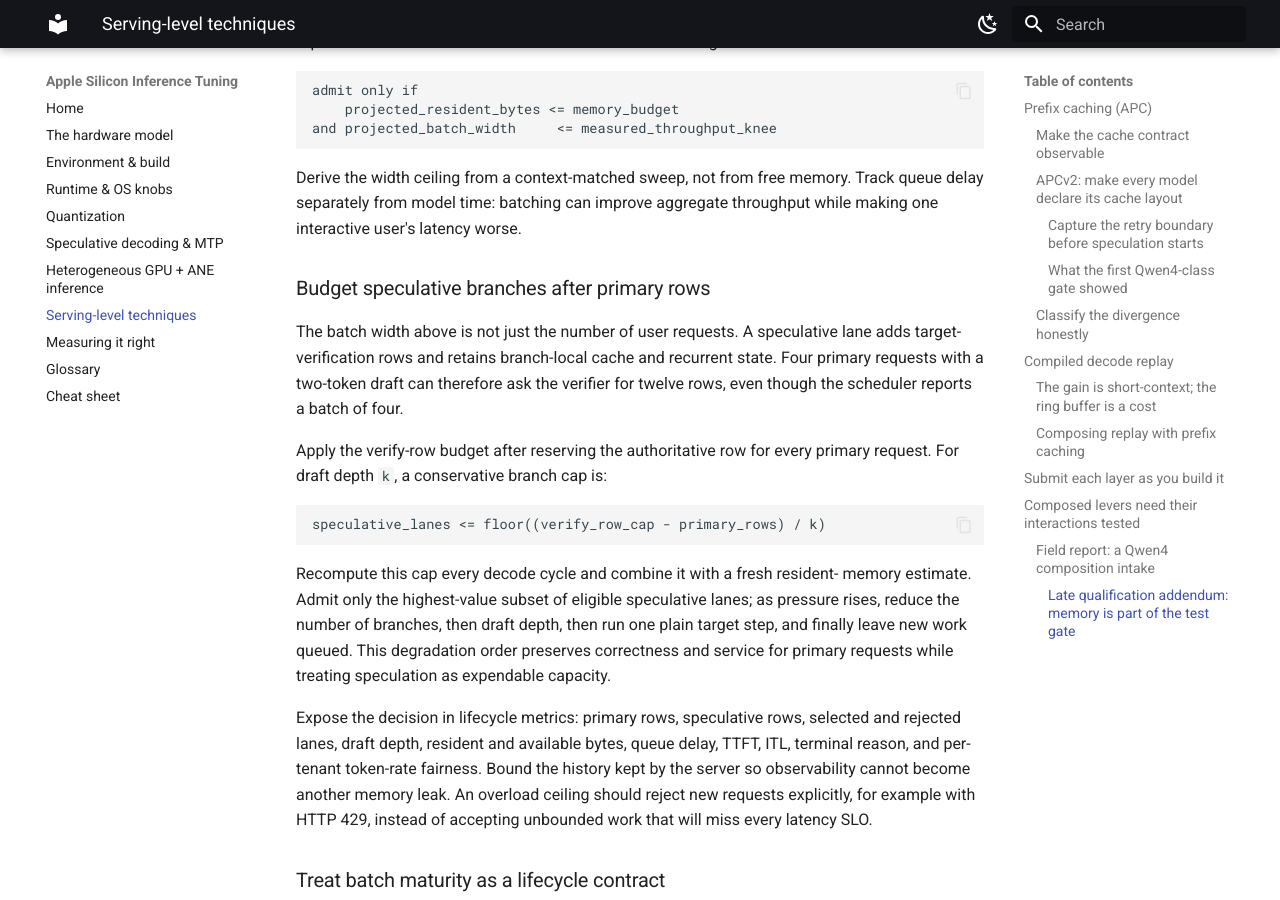
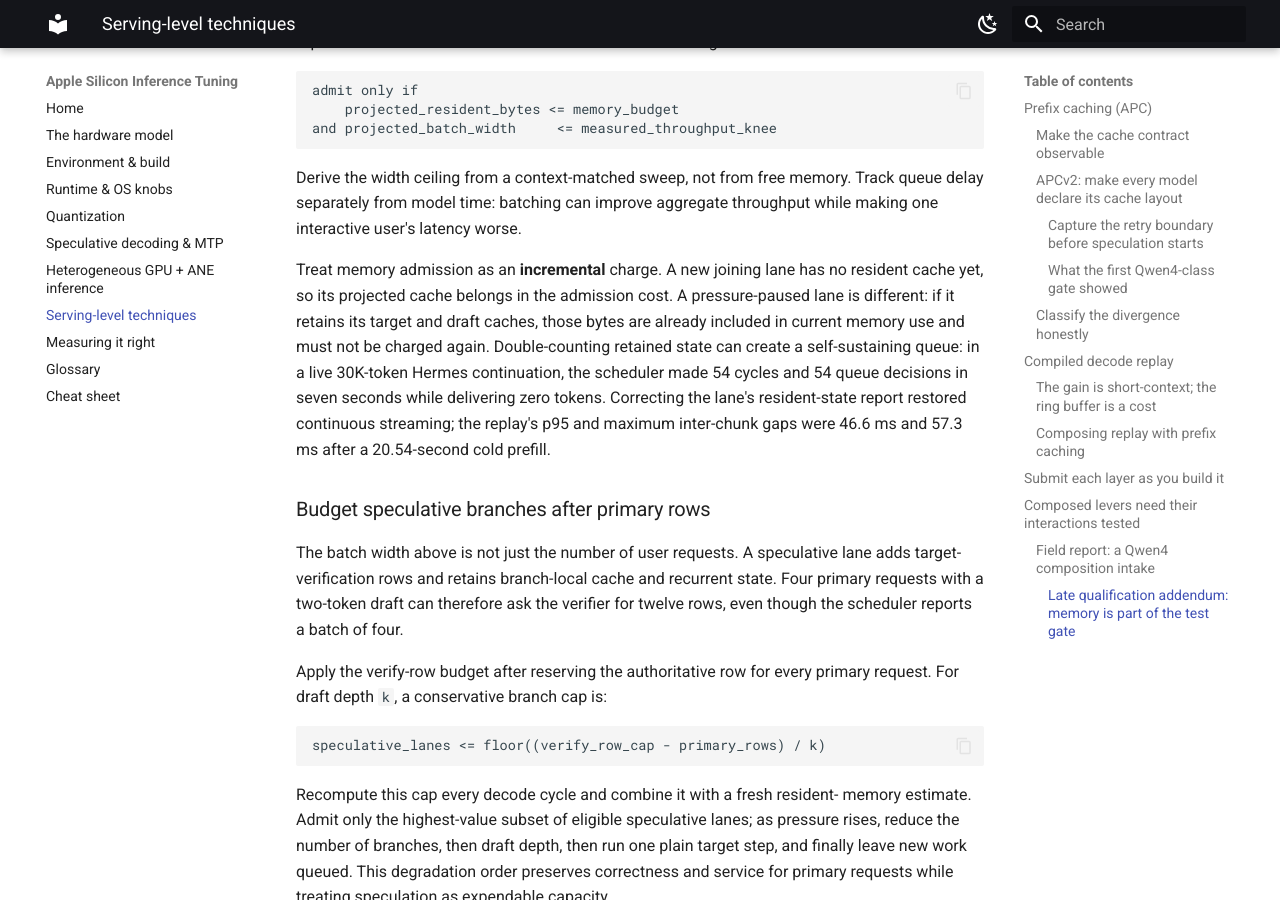
Before and after one commit to pierre427/apple-silicon-inference-tuning, an MkDocs documentation site: the page built from docs/serving-techniques.md, in a window 1280 px wide and 900 px high, scrolled down 18404 px. Built offline with MkDocs 1.6.1 and Material for MkDocs 9.7.7, drawn with Linux system fonts in a browser that asks for light colours.

Commit message:
Document resident cache admission accounting

```diff
--- a/docs/serving-techniques.md
+++ b/docs/serving-techniques.md
@@ -807,6 +807,17 @@ Derive the width ceiling from a context-matched sweep, not from free memory.
 Track queue delay separately from model time: batching can improve aggregate
 throughput while making one interactive user's latency worse.
 
+Treat memory admission as an **incremental** charge. A new joining lane has no
+resident cache yet, so its projected cache belongs in the admission cost. A
+pressure-paused lane is different: if it retains its target and draft caches,
+those bytes are already included in current memory use and must not be charged
+again. Double-counting retained state can create a self-sustaining queue: in a
+live 30K-token Hermes continuation, the scheduler made 54 cycles and 54 queue
+decisions in seven seconds while delivering zero tokens. Correcting the lane's
+resident-state report restored continuous streaming; the replay's p95 and
+maximum inter-chunk gaps were 46.6 ms and 57.3 ms after a 20.54-second cold
+prefill.
+
 ### Budget speculative branches after primary rows
 
 The batch width above is not just the number of user requests. A speculative
```
